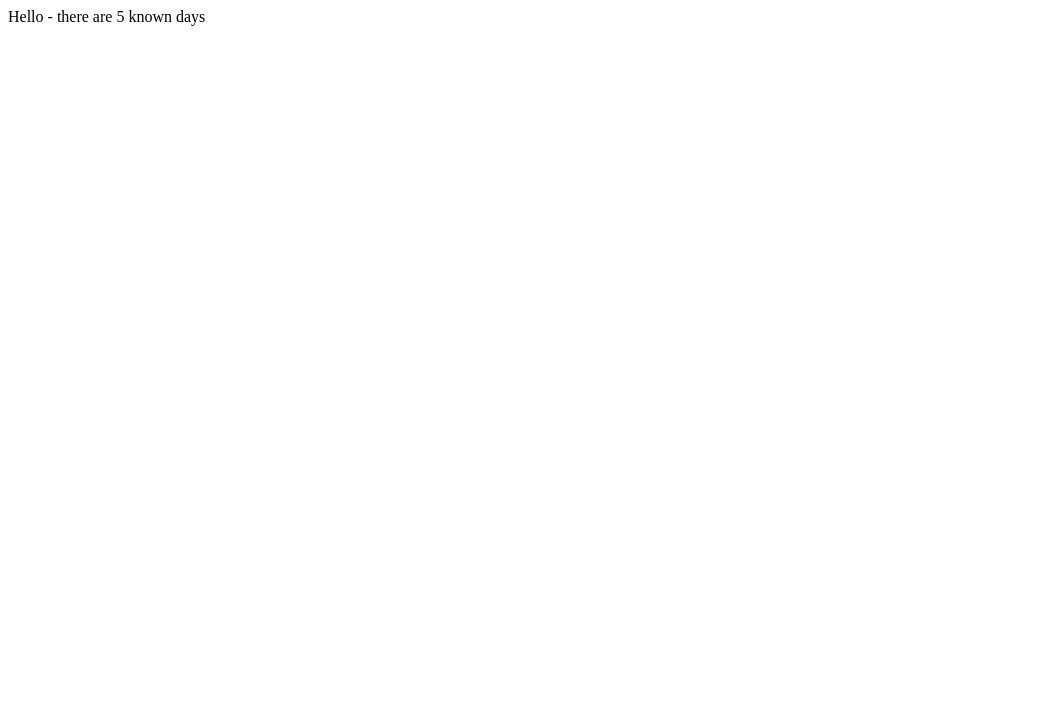
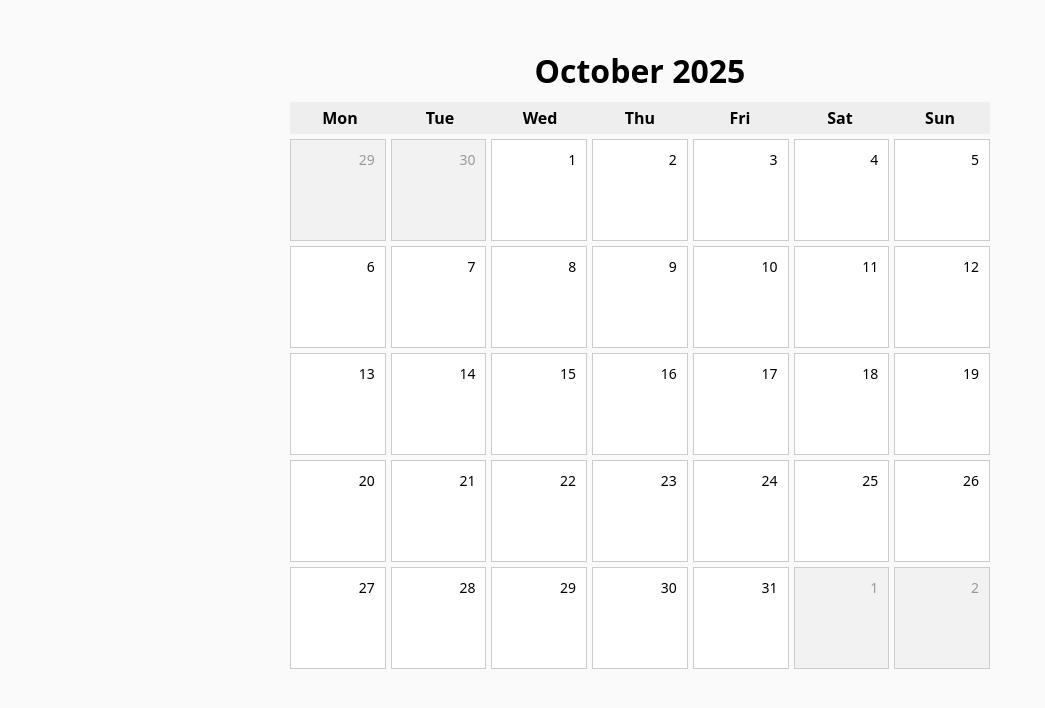
Before and after one commit to Halimatou-saddiyaa/Project-Days-Calendar-Sprint2-Piscine, a plain HTML site: page index.html in a window 1280 px wide. Shown: the whole page, without its empty margins (0-1045 px from the left). Drawn offline with Linux system fonts and the light colour scheme.

Commit message:
Create a calendar display  and layout, refactor index.html structure and styling.

```diff
--- a/common.mjs
+++ b/common.mjs
@@ -1,5 +1,73 @@
 // This is a placeholder file which shows how you can define functions which can be used from both a browser script and a node script. You can delete the contents of the file once you have understood how it works.
 
-export function getGreeting() {
-    return "Hello";
+// export function getGreeting() {
+//     return "Hello";
+// }
+
+
+// Convert JS day (0=Sunday..6=Saturday) to ISO weekday (1=Monday..7=Sunday)
+
+export function jsDayToIso(jsDay) {
+  return jsDay === 0 ? 7 : jsDay;
 }
+
+// Get number of days in a month
+
+export function getDaysInMonth(year, month) {
+  return new Date(year, month, 0).getDate();
+}
+
+/**
+ * Generate a 2D array representing the calendar weeks.
+ * Each inner array represents one week (Monday–Sunday),
+ * containing objects with { day, monthOffset }.
+ *
+ * @param {number} year - The year (e.g. 2025)
+ * @param {number} month - The month number (1–12)
+ * @returns {Array[]} - Array of weeks with day data
+ */
+
+export function generateCalendarMatrix(year, month) {
+  const firstDay = new Date(year, month - 1, 1);
+  const firstIso = jsDayToIso(firstDay.getDay());
+  const daysInMonth = getDaysInMonth(year, month);
+
+// Days in the previous month (for padding)
+
+const prevMonthDays = getDaysInMonth(year, month - 1);
+
+// Start calendar on Monday → number of blanks before day 1
+
+const daysBefore = firstIso - 1;
+const totalCells = daysBefore + daysInMonth;
+const totalWeeks = Math.ceil(totalCells / 7);
+
+  const weeks = [];
+  let currentDay = 1 - daysBefore;
+
+  for (let w = 0; w < totalWeeks; w++) {
+    const week = [];
+    for (let d = 0; d < 7; d++) {
+      let day, monthOffset = 0;
+
+      if (currentDay < 1) {
+        // From previous month
+        day = prevMonthDays + currentDay;
+        monthOffset = -1;
+      } else if (currentDay > daysInMonth) {
+        // From next month
+        day = currentDay - daysInMonth;
+        monthOffset = 1;
+      } else {
+        // From current month
+        day = currentDay;
+      }
+
+      week.push({ day, monthOffset });
+      currentDay++;
+    }
+    weeks.push(week);
+  }
+
+  return weeks;
+}
--- a/index.html
+++ b/index.html
@@ -1,9 +1,74 @@
 <!DOCTYPE html>
-<html>
+<html lang="en">
     <head>
-        <script type="module" src="common.mjs"></script>
-        <script type="module" src="web.mjs"></script>
+        <meta charset="UTF-8" />
+        <meta name="viewport" content="width=device-width, initial-scale=1" />
+        <title>Day Calendar</title>
+        <style>
+            body {
+                font-family: system-ui, Arial, sans-serif;
+                padding: 20px;
+                background: #fafafa;
+            }
+
+            h1 {
+                text-align: center;
+                margin-bottom: 10px;
+            }
+
+            /* Grid for weekdays and calendar days */
+
+            .calendar {
+                display: grid;
+                grid-template-columns: repeat(7, 1fr);gap: 5px;
+                max-width: 700px;
+                margin: 0 auto;
+            }
+
+            .day-box {
+                border: 1px solid #ccc;
+                background: #fff;
+                padding: 10px;
+                min-height: 80px;
+                text-align: right;
+                font-size: 14px;
+            }
+
+            .weekdays {
+                display: grid;
+                grid-template-columns: repeat(7, 1fr);max-width: 700px;
+                margin: 0 auto 5px auto;
+                text-align: center;
+                font-weight: bold;
+                background: #eee;
+                padding: 5px 0;
+            }
+        </style>
+
     </head>
+
     <body>
+
+        <h1 id="monthYear"></h1>
+
+
+        <!-- Weekday header -->
+         <div class="weekdays">
+            <div>Mon</div>
+            <div>Tue</div>
+            <div>Wed</div>
+            <div>Thu</div>
+            <div>Fri</div>
+            <div>Sat</div>
+            <div>Sun</div>
+        </div>
+
+        <!-- Calendar grid container -->
+         <div id="calendar" class="calendar"></div>
+
+         <!-- Import JS modules -->
+    <script type="module" src="./common.mjs"></script>
+    <script type="module" src="./web.mjs"></script>
+
     </body>
 </html>
--- a/web.mjs
+++ b/web.mjs
@@ -3,9 +3,55 @@
 // Note that when running locally, in order to open a web page which uses modules, you must serve the directory over HTTP e.g. with https://www.npmjs.com/package/http-server
 // You can't open the index.html file using a file:// URL.
 
-import { getGreeting } from "./common.mjs";
+import { generateCalendarMatrix } from "./common.mjs";
 import daysData from "../days.json" with { type: "json" };
 
 window.onload = function() {
-    document.querySelector("body").innerText = `${getGreeting()} - there are ${daysData.length} known days`;
+
+
+// Get DOM elements
+const calendar = document.getElementById('calendar');
+const monthYear = document.getElementById('monthYear');
+
+// List of month names
+const monthNames = [
+  'January', 'February', 'March', 'April', 'May', 'June',
+  'July', 'August', 'September', 'October', 'November', 'December'
+];
+
+// Render a month view
+function renderCalendar(year, month) {
+  // Clear old content
+  calendar.innerHTML = '';
+
+  // Update header title
+  monthYear.textContent = `${monthNames[month - 1]} ${year}`;
+
+  // Get the week/day structure from common.mjs
+  const weeks = generateCalendarMatrix(year, month);
+
+  // Build the grid
+  for (const week of weeks) {
+    for (const dayInfo of week) {
+      const div = document.createElement('div');
+      div.classList.add('day-box');
+
+      // Light gray for days not in the current month
+      if (dayInfo.monthOffset !== 0) {
+        div.style.background = '#f2f2f2';
+        div.style.color = '#999';
+      }
+
+      div.textContent = dayInfo.day;
+      calendar.appendChild(div);
+    }
+  }
 }
+
+// === On page load, show current month ===
+const today = new Date();
+const year = today.getFullYear();
+const month = today.getMonth() + 1;
+renderCalendar(year, month);
+
+}
```
